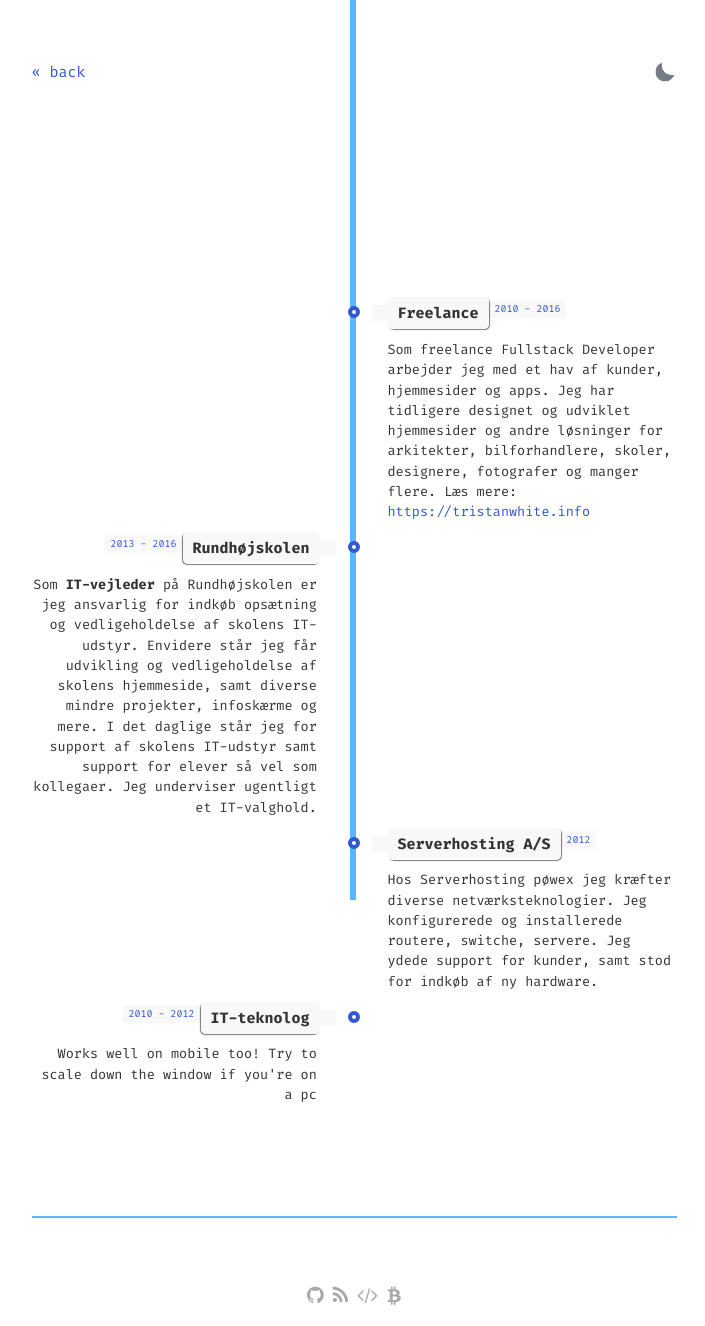
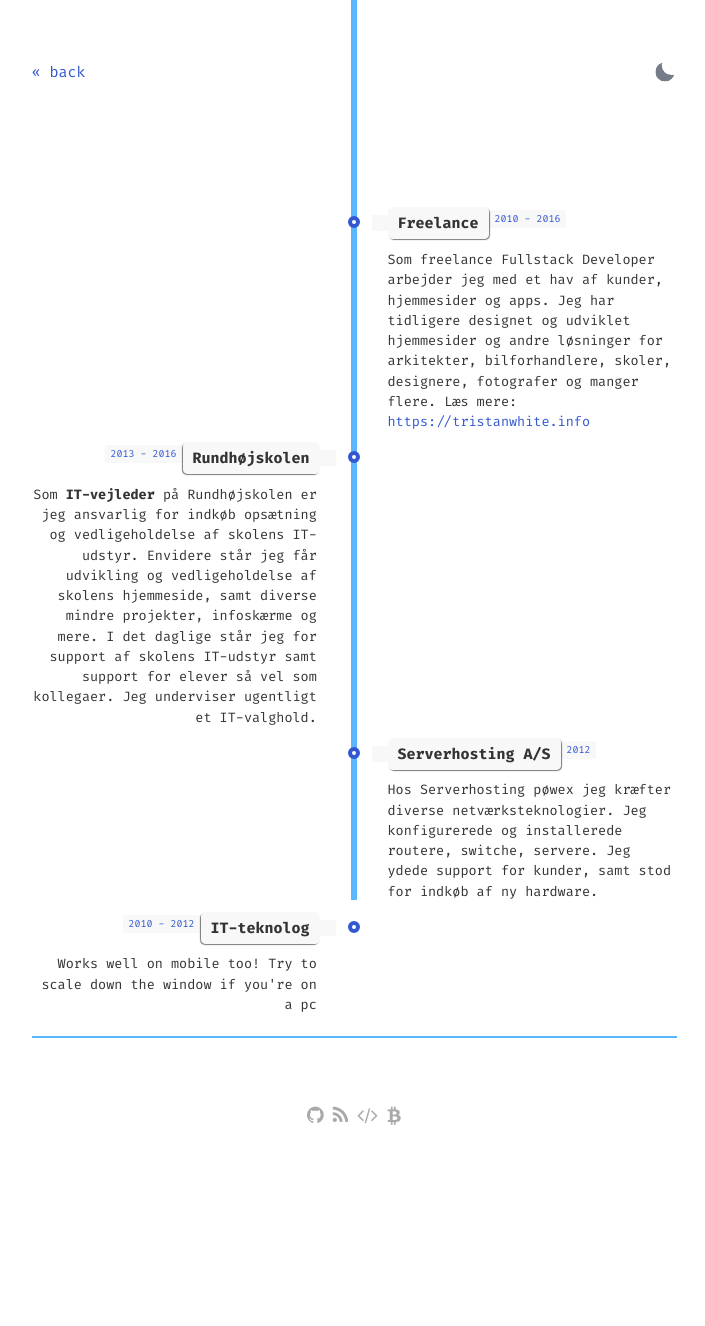
Before and after one commit to DavideBri/Gesko, a Jekyll site: the page built from about.html, in a window 1280 px wide. Shown: the whole page, without its empty margins (286-991 px from the left). Built offline with Jekyll 4.4.1, drawn with Linux system fonts in a browser that asks for light colours; after the commit the page ends 1146 px from its top, so only the background shows below that.

Commit message:
Now about page works fine on mobile

```diff
--- a/_sass/_main.scss
+++ b/_sass/_main.scss
@@ -502,14 +502,7 @@ color: #333;
   }
 }
 
-.header-row {
-	display: flex;
-	flex-basis: auto;
-	border-bottom: 2px double var(--light-text-color);
- 	line-height: 1.4;
-	padding-bottom: 10px;
-}
-// todo!
+
 .tags ul {
 	list-style: none;
     display: grid;
@@ -532,12 +525,11 @@ $link-color: var(--link-color);
 .timeline {
   position: center;
   width: 650px;
-  margin: 0px auto;
+  margin: -6em auto;
   padding: 1px;
   list-style-type: none;
   @media(max-width: 860px) {
     width: 100%;
-    //padding: 1em 0 0 0rem;
   }
   &:before {
     position: absolute;
@@ -547,9 +539,12 @@ $link-color: var(--link-color);
     display: block;
     width: 6px;
     height: 100%;
-    margin-left: -4px;
+    margin-left: -3px;
     background: var(--light-text-color);
     z-index: 5;
+    @media(max-width: 375px) {
+      height: 150%;
+    }
   }
   li {
     padding: 2em 0;
@@ -559,7 +554,7 @@ $link-color: var(--link-color);
     &::after {
       content: "";
       display: block;
-      height: 0;
+      //height: 150%;
       clear: both;
       visibility: hidden;
     }
```
